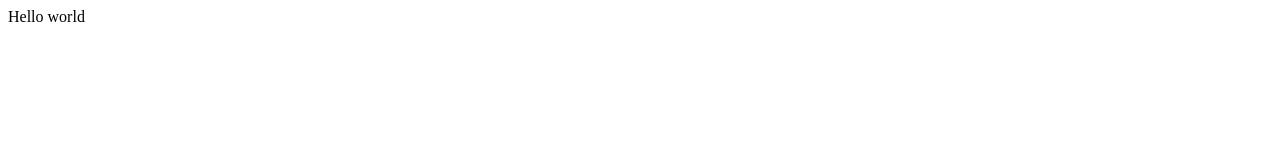
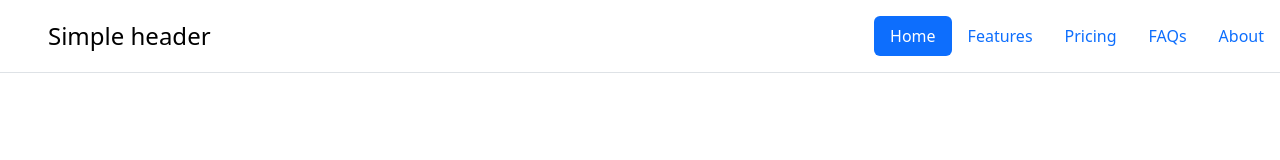
Before and after one commit to LillieHampton314/LillieHampton, a plain HTML site: page index.html in a window 1280 px wide. Drawn offline with nearby package versions, Linux system fonts and the light colour scheme.

Commit message:
Update index.html

```diff
--- a/index.html
+++ b/index.html
@@ -3,9 +3,25 @@
 <head>
     <meta charset="UTF-8">
     <meta name="viewport" content="width=device-width, initial-scale=1.0">
-    <title>Document</title>
+    <link href="https://cdn.jsdelivr.net/npm/bootstrap@5.3.3/dist/css/bootstrap.min.css" rel="stylesheet" integrity="sha384-QWTKZyjpPEjISv5WaRU9OFeRpok6YctnYmDr5pNlyT2bRjXh0JMhjY6hW+ALEwIH" crossorigin="anonymous">
+    <title>portfolio</title>
 </head>
 <body>
-    Hello world
+    <header class="d-flex flex-wrap justify-content-center py-3 mb-4 border-bottom">
+        <a href="/" class="d-flex align-items-center mb-3 mb-md-0 me-md-auto link-body-emphasis text-decoration-none">
+          <svg class="bi me-2" width="40" height="32"><use xlink:href="#bootstrap"></use></svg>
+          <span class="fs-4">Simple header</span>
+        </a>
+
+        <ul class="nav nav-pills">
+          <li class="nav-item"><a href="#" class="nav-link active" aria-current="page">Home</a></li>
+          <li class="nav-item"><a href="#" class="nav-link">Features</a></li>
+          <li class="nav-item"><a href="#" class="nav-link">Pricing</a></li>
+          <li class="nav-item"><a href="#" class="nav-link">FAQs</a></li>
+          <li class="nav-item"><a href="#" class="nav-link">About</a></li>
+        </ul>
+      </header>
+
+    <script src="https://cdn.jsdelivr.net/npm/bootstrap@5.3.3/dist/js/bootstrap.bundle.min.js" integrity="sha384-YvpcrYf0tY3lHB60NNkmXc5s9fDVZLESaAA55NDzOxhy9GkcIdslK1eN7N6jIeHz" crossorigin="anonymous"></script>
 </body>
 </html>
```
